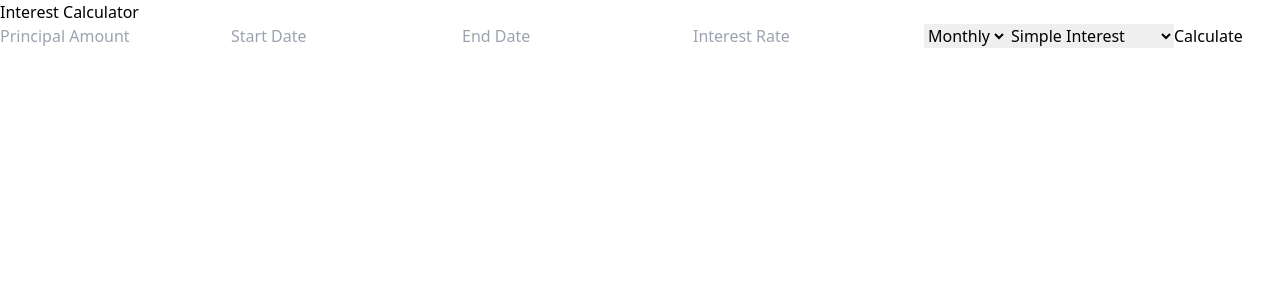
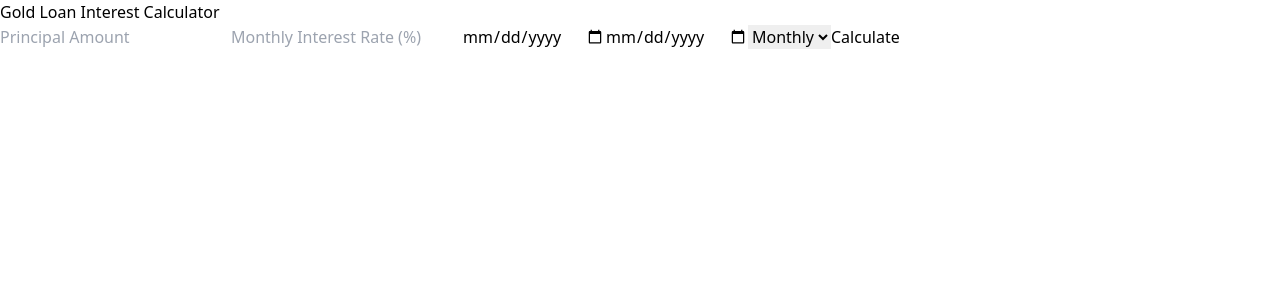
Before and after one commit to VamsikrishnaA/Interest_calculator, a React (Vite) app: page / in a window 1280 px wide. Shown: the top 300 px of the page. Built offline with nearby package versions, Linux system fonts and the light colour scheme.

Commit message:
Update App.jsx

```diff
--- a/src/App.jsx
+++ b/src/App.jsx
@@ -1,109 +1,104 @@
-// Gold Loan Interest Calculator with Bethal Logic (Monthly and Daily)
+import { useState } from "react";
+import "./index.css";
 
-import React, { useState } from 'react'; import { differenceInDays, parseISO } from 'date-fns';
+function App() {
+  const [principal, setPrincipal] = useState("");
+  const [rate, setRate] = useState("");
+  const [startDate, setStartDate] = useState("");
+  const [endDate, setEndDate] = useState("");
+  const [type, setType] = useState("monthly");
+  const [interest, setInterest] = useState(null);
 
-export default function InterestCalculator() { const [principal, setPrincipal] = useState(''); const [rate, setRate] = useState(''); const [startDate, setStartDate] = useState(''); const [endDate, setEndDate] = useState(''); const [rateType, setRateType] = useState('monthly'); const [compound, setCompound] = useState('no'); const [result, setResult] = useState(null);
+  const calculateInterest = () => {
+    const start = new Date(startDate);
+    const end = new Date(endDate);
 
-const calculateInterest = () => { const p = parseFloat(principal); const r = parseFloat(rate); const days = differenceInDays(parseISO(endDate), parseISO(startDate)) + 1;
+    if (isNaN(start) || isNaN(end) || !principal || !rate) {
+      alert("Please fill all the fields correctly.");
+      return;
+    }
 
-let interest = 0;
+    const timeDiff = end - start;
+    if (timeDiff < 0) {
+      alert("End date should be after start date.");
+      return;
+    }
 
-if (rateType === 'daily') {
-  const dailyRate = r / 30;
-  if (compound === 'yes') {
-    if (days <= 365) {
-      interest = p * (dailyRate / 100) * days;
+    let calculatedInterest = 0;
+
+    if (type === "monthly") {
+      const months = (end.getFullYear() - start.getFullYear()) * 12 + (end.getMonth() - start.getMonth());
+      calculatedInterest = (principal * rate * months) / 100;
     } else {
-      const interestFirstYear = p * (dailyRate / 100) * 365;
-      const newPrincipal = p + interestFirstYear;
-      const remainingDays = days - 365;
-      const interestAfterYear = newPrincipal * (dailyRate / 100) * remainingDays;
-      interest = interestFirstYear + interestAfterYear;
+      const days = Math.ceil(timeDiff / (1000 * 60 * 60 * 24));
+      const dailyRate = rate / 30;
+      calculatedInterest = (principal * dailyRate * days) / 100;
     }
-  } else {
-    interest = p * (dailyRate / 100) * days;
-  }
-} else {
-  // Monthly logic
-  const months = Math.floor(days / 30);
-  const extraDays = days % 30;
-  let adjustedMonths = months;
 
-  if (extraDays >= 5 && extraDays < 17) {
-    adjustedMonths += 0.5;
-  } else if (extraDays >= 17) {
-    adjustedMonths += 1;
-  } else if (extraDays > 0 && extraDays < 5) {
-    interest += p * (r / 100 / 30) * extraDays;
-  }
+    setInterest(calculatedInterest.toFixed(2));
+  };
 
-  if (compound === 'yes') {
-    if (adjustedMonths <= 12) {
-      interest += p * (r / 100) * adjustedMonths;
-    } else {
-      const interestFirstYear = p * (r / 100) * 12;
-      const newPrincipal = p + interestFirstYear;
-      const remainingMonths = adjustedMonths - 12;
-      const interestAfterYear = newPrincipal * (r / 100) * remainingMonths;
-      interest += interestFirstYear + interestAfterYear;
-    }
-  } else {
-    interest += p * (r / 100) * adjustedMonths;
-  }
-}
+  return (
+    <div className="min-h-screen flex items-center justify-center bg-gray-100 p-4">
+      <div className="bg-white shadow-lg rounded-xl p-6 w-full max-w-md space-y-4">
+        <h1 className="text-2xl font-bold text-center">Gold Loan Interest Calculator</h1>
 
-setResult(interest.toFixed(2));
-
-};
-
-return (
-  <div className="min-h-screen flex items-center justify-center bg-gray-100">
-    <div className="bg-white p-6 rounded-xl shadow-md w-full max-w-md">
-      <h1 className="text-xl font-bold mb-4 text-center">Interest Calculator</h1>
-
-      <div className="flex flex-col space-y-4">
         <input
           type="number"
           placeholder="Principal Amount"
-          className="p-3 border rounded-md"
-        />
-
-        <input
-          type="text"
-          onFocus={(e) => (e.target.type = 'date')}
-          onBlur={(e) => (e.target.type = 'text')}
-          placeholder="Start Date"
-          className="p-3 border rounded-md"
-        />
-
-        <input
-          type="text"
-          onFocus={(e) => (e.target.type = 'date')}
-          onBlur={(e) => (e.target.type = 'text')}
-          placeholder="End Date"
-          className="p-3 border rounded-md"
+          value={principal}
+          onChange={(e) => setPrincipal(e.target.value)}
+          className="w-full border border-gray-300 rounded-md p-2"
         />
 
         <input
           type="number"
-          placeholder="Interest Rate"
-          className="p-3 border rounded-md"
+          placeholder="Monthly Interest Rate (%)"
+          value={rate}
+          onChange={(e) => setRate(e.target.value)}
+          className="w-full border border-gray-300 rounded-md p-2"
         />
 
-        <select className="p-3 border rounded-md">
+        <input
+          type="date"
+          placeholder="Start Date"
+          value={startDate}
+          onChange={(e) => setStartDate(e.target.value)}
+          className="w-full border border-gray-300 rounded-md p-2"
+        />
+
+        <input
+          type="date"
+          placeholder="End Date"
+          value={endDate}
+          onChange={(e) => setEndDate(e.target.value)}
+          className="w-full border border-gray-300 rounded-md p-2"
+        />
+
+        <select
+          value={type}
+          onChange={(e) => setType(e.target.value)}
+          className="w-full border border-gray-300 rounded-md p-2"
+        >
           <option value="monthly">Monthly</option>
           <option value="daily">Daily</option>
         </select>
 
-        <select className="p-3 border rounded-md">
-          <option value="no">Simple Interest</option>
-          <option value="yes">Compound Interest</option>
-        </select>
-
-        <button className="bg-blue-600 text-white p-3 rounded-md">
+        <button
+          onClick={calculateInterest}
+          className="w-full bg-yellow-500 text-white font-semibold py-2 rounded-md hover:bg-yellow-600"
+        >
           Calculate
         </button>
+
+        {interest !== null && (
+          <div className="text-center text-xl font-semibold text-green-600">
+            Interest: ₹ {interest}
+          </div>
+        )}
       </div>
     </div>
-  </div>
-); }
+  );
+}
+
+export default App;
```
